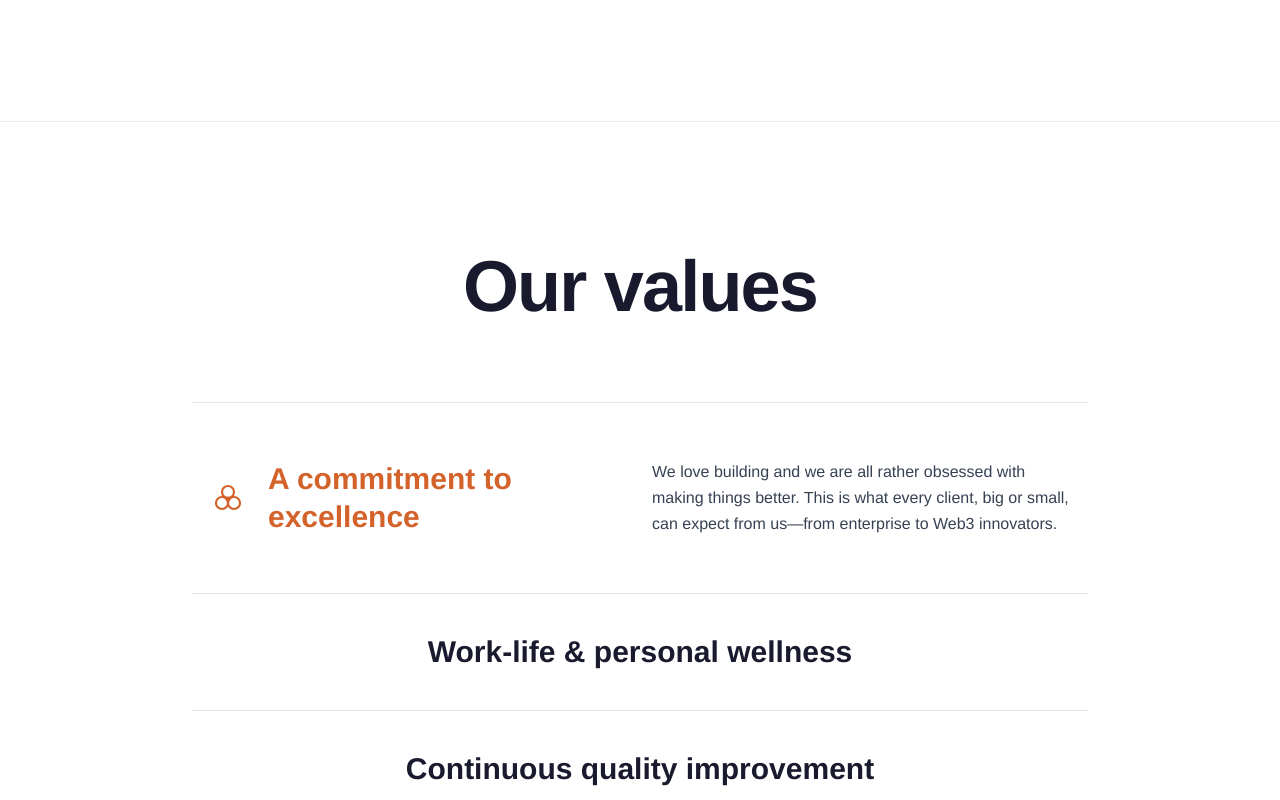
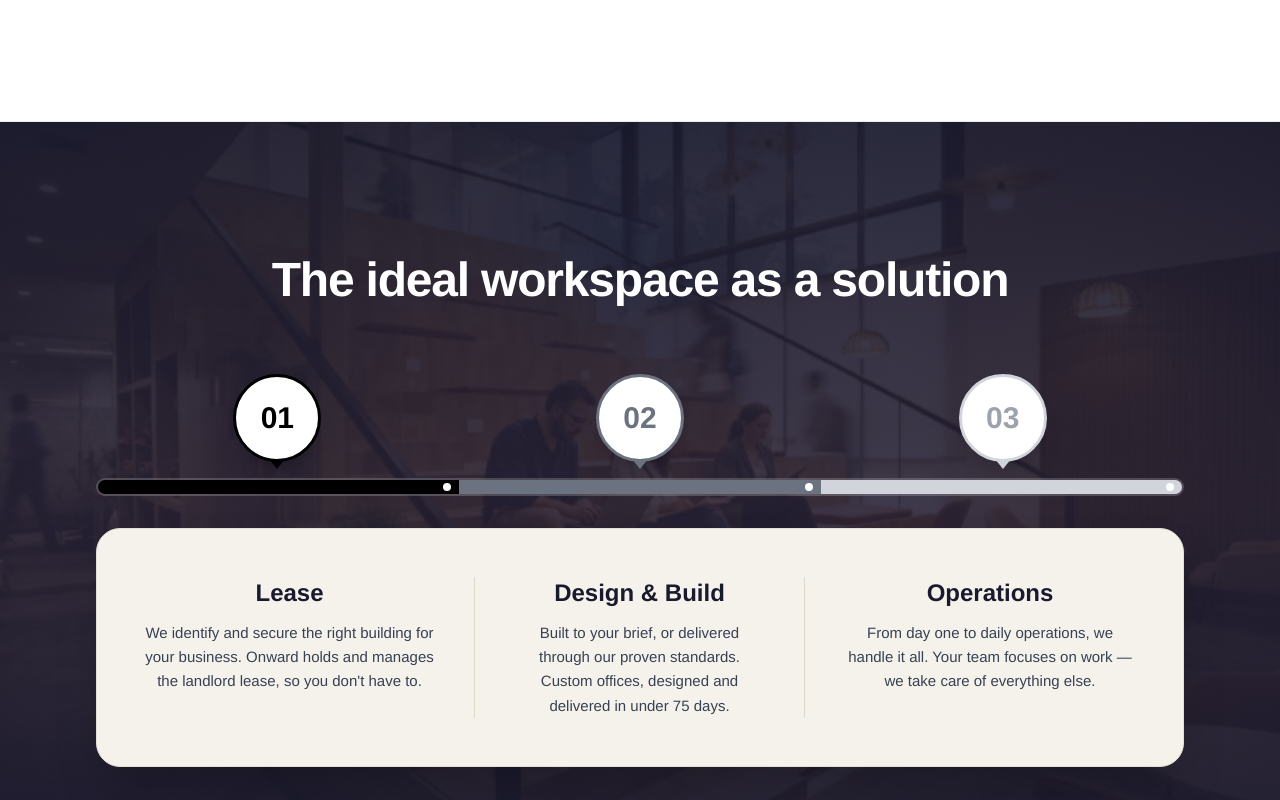
Before and after one commit to Comptech-Enterprises/onwards-website, a Next.js app: page /about in a window 1280 px wide. Shown: the part 3320-4120 px from the top of the page. Built offline with nearby package versions, Linux system fonts and the light colour scheme.

Commit message:
Add 'The ideal workspace as a solution' section before values section in About page

```diff
--- a/src/app/about/page.tsx
+++ b/src/app/about/page.tsx
@@ -61,6 +61,32 @@ const valuesList = [
   },
 ];
 
+const workspaceSolutionSteps = [
+  {
+    step: "01",
+    title: "Lease",
+    desc: "We identify and secure the right building for your business. Onward holds and manages the landlord lease, so you don't have to.",
+    borderColor: "border-black",
+    textColor: "text-black",
+    tailColor: "after:border-t-black",
+  },
+  {
+    step: "02",
+    title: "Design & Build",
+    desc: "Built to your brief, or delivered through our proven standards. Custom offices, designed and delivered in under 75 days.",
+    borderColor: "border-[#6b7280]",
+    textColor: "text-[#6b7280]",
+    tailColor: "after:border-t-[#6b7280]",
+  },
+  {
+    step: "03",
+    title: "Operations",
+    desc: "From day one to daily operations, we handle it all. Your team focuses on work — we take care of everything else.",
+    borderColor: "border-[#d1d5db]",
+    textColor: "text-[#9ca3af]",
+    tailColor: "after:border-t-[#d1d5db]",
+  },
+];
 
 const teamMembers = [
   { name: "Suvrat Jain", role: "Founder & CEO", initials: "SJ" },
@@ -309,7 +335,93 @@ export default function AboutPage() {
         </div>
 
         {/* ━━━━━━━━━━━━━━━━━━━━━━━━━━━━━━━━━━━━━━━━━━━━━━━━━━━━━━━━━━
-            3. VALUES — with background sweep + scroll reveals
+            3. THE IDEAL WORKSPACE AS A SOLUTION
+        ━━━━━━━━━━━━━━━━━━━━━━━━━━━━━━━━━━━━━━━━━━━━━━━━━━━━━━━━━━ */}
+        <section className="relative py-20 sm:py-28 lg:py-32 bg-[#1a1a2e] text-white overflow-hidden border-b border-gray-800">
+          {/* Background Skyline Image with dusk atmospheric overlay */}
+          <div className="absolute inset-0 z-0">
+            <Image
+              src="/images/home/get-in-touch.webp"
+              alt="City Skyline"
+              fill
+              className="object-cover object-center opacity-45"
+            />
+            <div className="absolute inset-0 bg-gradient-to-b from-[#1a1a2e]/85 via-[#2b2438]/70 to-[#1a1a2e]/90" />
+            <div className="absolute inset-0 bg-[radial-gradient(ellipse_at_top,_var(--tw-gradient-stops))] from-amber-500/10 via-transparent to-black/50" />
+          </div>
+
+          <div className="relative z-10 max-w-6xl mx-auto px-4 sm:px-6 lg:px-8">
+            {/* Top Header Row */}
+            <div className="text-center mb-12 sm:mb-16">
+              <ScrollReveal>
+                <h2 className="text-2xl sm:text-4xl lg:text-5xl font-bold text-white tracking-tight leading-tight">
+                  The ideal workspace as a solution
+                </h2>
+              </ScrollReveal>
+            </div>
+
+            {/* Step Indicators & Progressive Timeline Bar */}
+            <ScrollReveal delay={0.15}>
+              <div className="relative mb-6 sm:mb-8">
+                {/* 3 Circular Pins with Speech Bubble Downward Tails */}
+                <div className="grid grid-cols-3 items-end mb-3 sm:mb-4">
+                  {workspaceSolutionSteps.map((s) => (
+                    <div key={s.step} className="flex justify-center">
+                      <div
+                        className={`w-14 h-14 sm:w-20 sm:h-20 md:w-22 md:h-22 rounded-full bg-white ${s.borderColor} border-[3px] sm:border-[3.5px] flex items-center justify-center font-bold text-lg sm:text-2xl md:text-3xl ${s.textColor} shadow-xl relative after:content-[''] after:absolute after:top-full after:left-1/2 after:-translate-x-1/2 after:border-solid ${s.tailColor} after:border-t-[8px] sm:after:border-t-[10px] after:border-x-transparent after:border-x-[6px] sm:after:border-x-[8px] after:border-b-0`}
+                      >
+                        {s.step}
+                      </div>
+                    </div>
+                  ))}
+                </div>
+
+                {/* Horizontal Progress Track with Nodes */}
+                <div className="relative w-full h-3.5 sm:h-4.5 rounded-full overflow-hidden flex bg-white/20 backdrop-blur-xs p-0.5 shadow-inner">
+                  <div className="w-1/3 bg-black h-full rounded-l-full relative flex items-center justify-end pr-1 sm:pr-1.5">
+                    <span className="w-2.5 h-2.5 sm:w-3 sm:h-3 rounded-full bg-white border-2 border-black" />
+                  </div>
+                  <div className="w-1/3 bg-[#6b7280] h-full relative flex items-center justify-end pr-1 sm:pr-1.5">
+                    <span className="w-2.5 h-2.5 sm:w-3 sm:h-3 rounded-full bg-white border-2 border-[#6b7280]" />
+                  </div>
+                  <div className="w-1/3 bg-[#d1d5db] h-full rounded-r-full relative flex items-center justify-end pr-1 sm:pr-1.5">
+                    <span className="w-2.5 h-2.5 sm:w-3 sm:h-3 rounded-full bg-white border-2 border-[#d1d5db]" />
+                  </div>
+                </div>
+              </div>
+            </ScrollReveal>
+
+            {/* White / Cream Bento Solution Details Card */}
+            <ScrollReveal delay={0.25}>
+              <div className="bg-[#f5f2eb] rounded-3xl p-6 sm:p-10 md:p-12 shadow-2xl border border-[#e5dfd3] text-[#1a1a2e]">
+                <div className="grid grid-cols-1 md:grid-cols-3 divide-y md:divide-y-0 md:divide-x divide-[#ded6c7]">
+                  {workspaceSolutionSteps.map((step, idx) => (
+                    <div
+                      key={step.step}
+                      className={`text-center flex flex-col justify-start ${
+                        idx === 0
+                          ? "pb-6 md:pb-0 md:pr-8 lg:pr-10"
+                          : idx === 1
+                          ? "py-6 md:py-0 md:px-8 lg:px-10"
+                          : "pt-6 md:pt-0 md:pl-8 lg:pl-10"
+                      }`}
+                    >
+                      <h3 className="text-xl sm:text-2xl font-bold text-[#1a1a2e] mb-2 sm:mb-3">
+                        {step.title}
+                      </h3>
+                      <p className="text-xs sm:text-sm lg:text-[15px] text-gray-700 leading-relaxed font-normal">
+                        {step.desc}
+                      </p>
+                    </div>
+                  ))}
+                </div>
+              </div>
+            </ScrollReveal>
+          </div>
+        </section>
+
+        {/* ━━━━━━━━━━━━━━━━━━━━━━━━━━━━━━━━━━━━━━━━━━━━━━━━━━━━━━━━━━
+            4. VALUES — with background sweep + scroll reveals
             Dark bg sweeps from right on entrance (Brilean pattern).
         ━━━━━━━━━━━━━━━━━━━━━━━━━━━━━━━━━━━━━━━━━━━━━━━━━━━━━━━━━━ */}
         <section ref={sweepRef} id="values-section" className="relative overflow-hidden">
```
Also changed, not shown: public/images/home/get-in-touch.webp (added).
